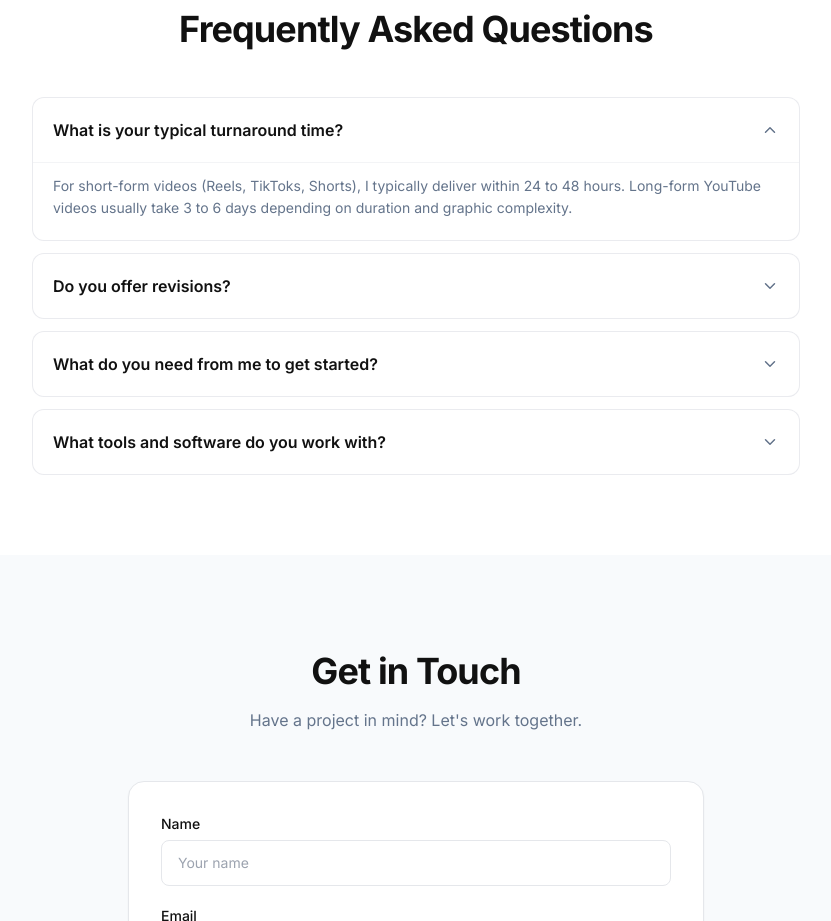
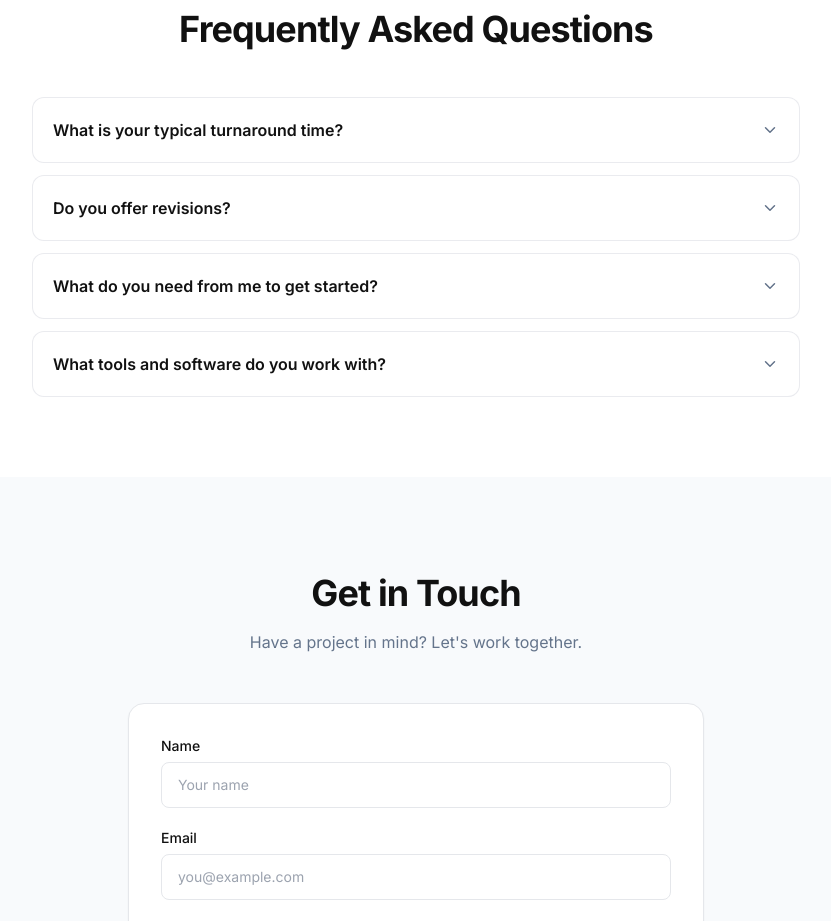
Before and after one commit to benjaminshresthaa/Benjamin-Portfolio, a React (Vite) app: page / in a window 1280 px wide. Shown: the part 4045-4966 px from the top of the page, without its empty margins (224-1055 px from the left). Built offline with nearby package versions, Linux system fonts and the light colour scheme.

Commit message:
fix: collapse all FAQ accordion items by default

```diff
--- a/src/components/FAQ.jsx
+++ b/src/components/FAQ.jsx
@@ -4,10 +4,10 @@ import { faqs } from '../data/portfolioData';
 import { ChevronDown } from 'lucide-react';
 
 export default function FAQ() {
-  const [openIndex, setOpenIndex] = useState(0);
+  const [openIndex, setOpenIndex] = useState(null);
 
   const toggle = (idx) => {
-    setOpenIndex(openIndex === idx ? -1 : idx);
+    setOpenIndex(openIndex === idx ? null : idx);
   };
 
   return (
```
